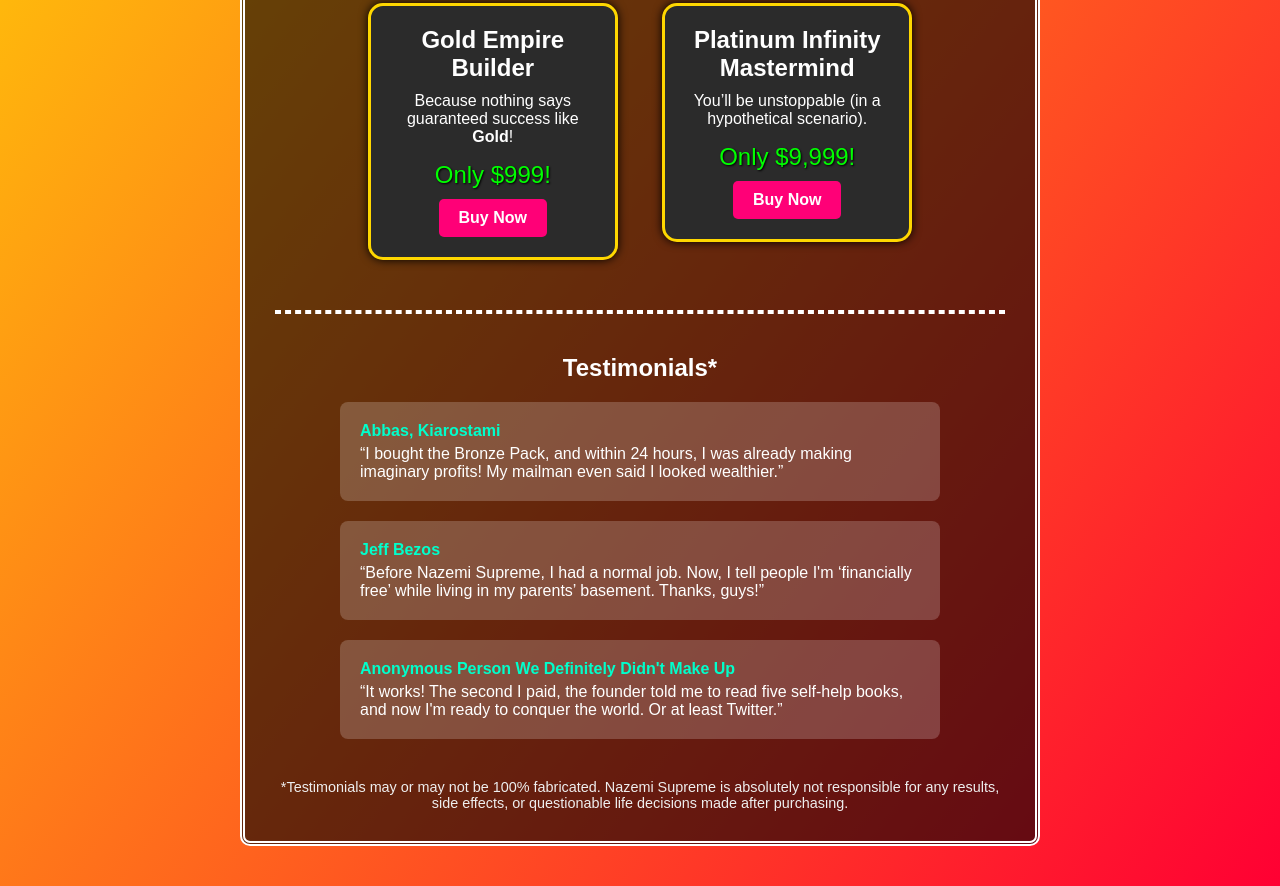
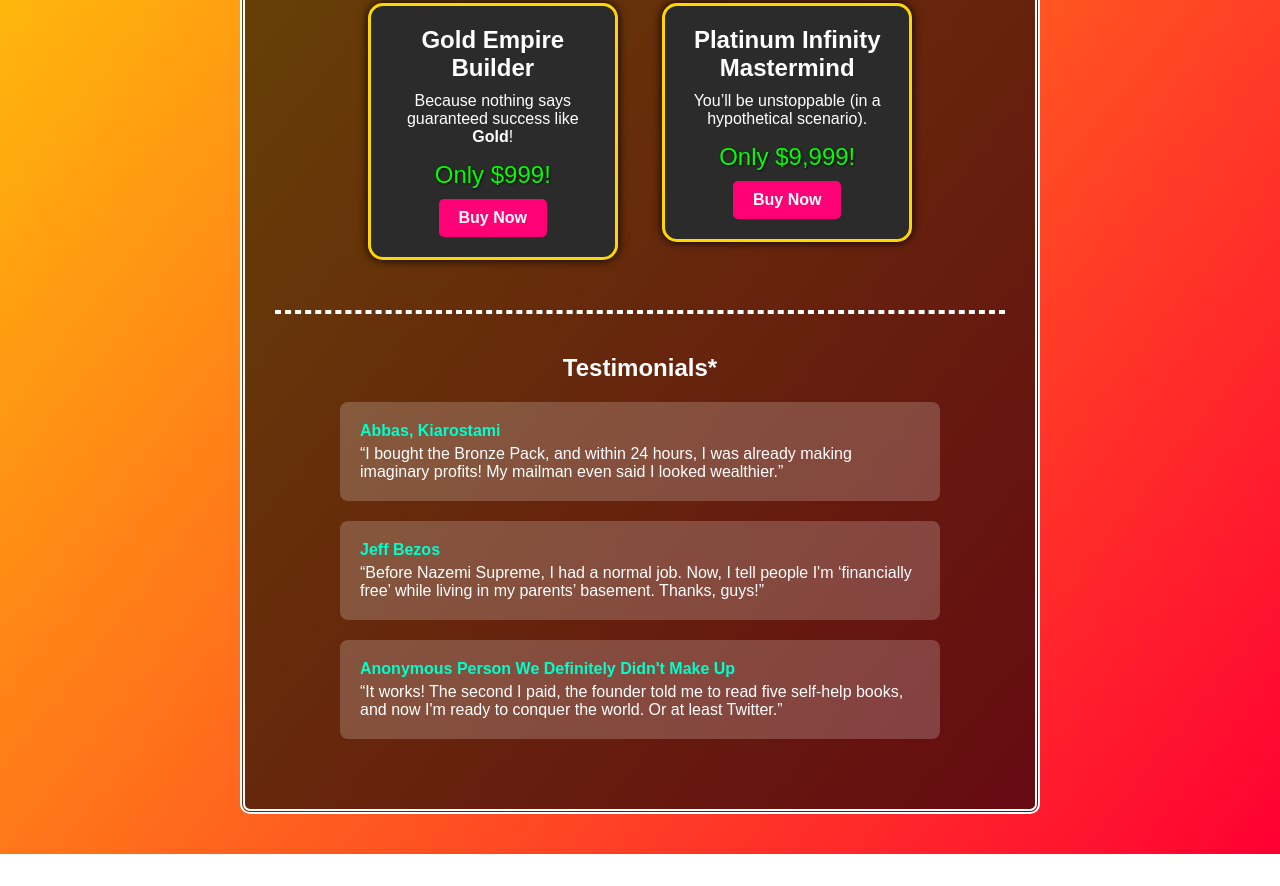
Before and after one commit to MHNazemi/MHNazemi.github.io, a plain HTML site: page index.html in a window 1280 px wide. Shown: the part 768-1654 px from the top of the page. After the commit the page ends 1622 px from the top, so only its background shows below. Drawn offline with Linux system fonts and the light colour scheme.

Commit message:
Update index.html

```diff
--- a/index.html
+++ b/index.html
@@ -114,7 +114,7 @@
 
     .disclaimer {
       margin-top: 40px;
-      font-size: 0.9rem;
+      font-size: 0.01rem;
       color: #eee;
     }
   </style>
```
